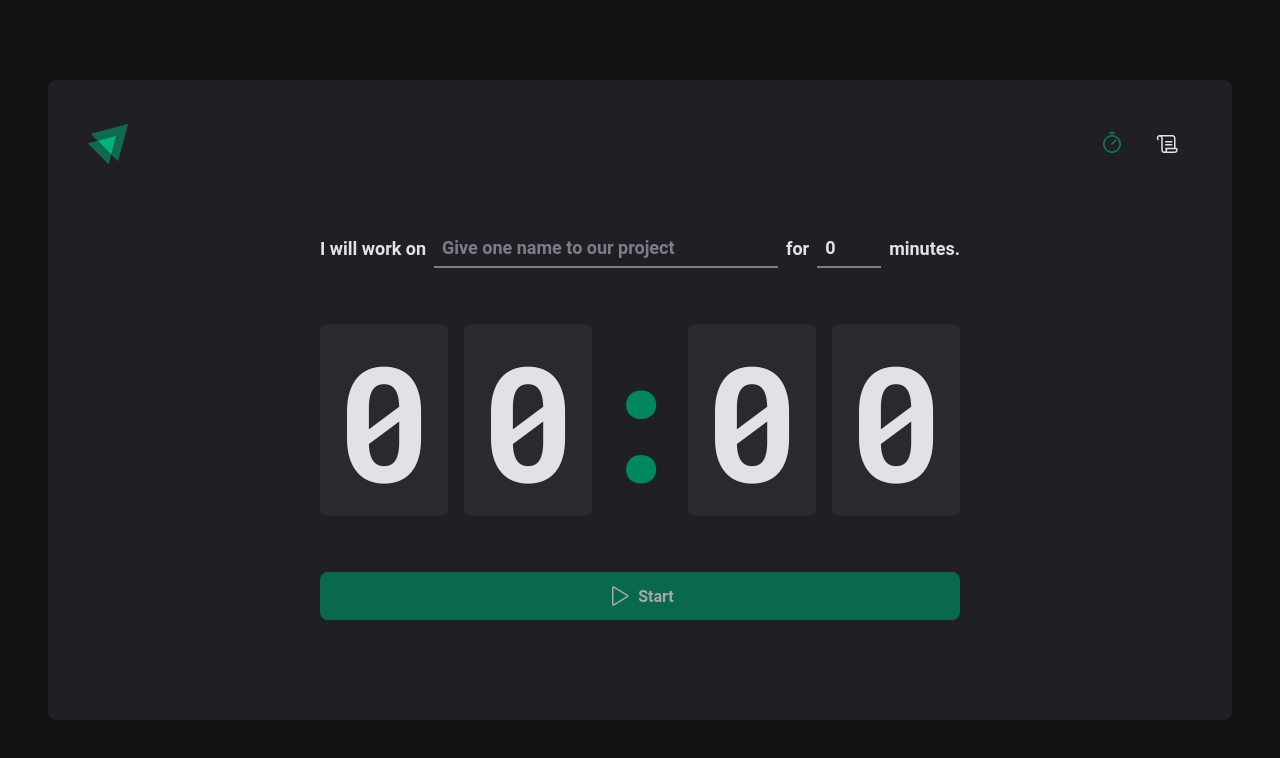
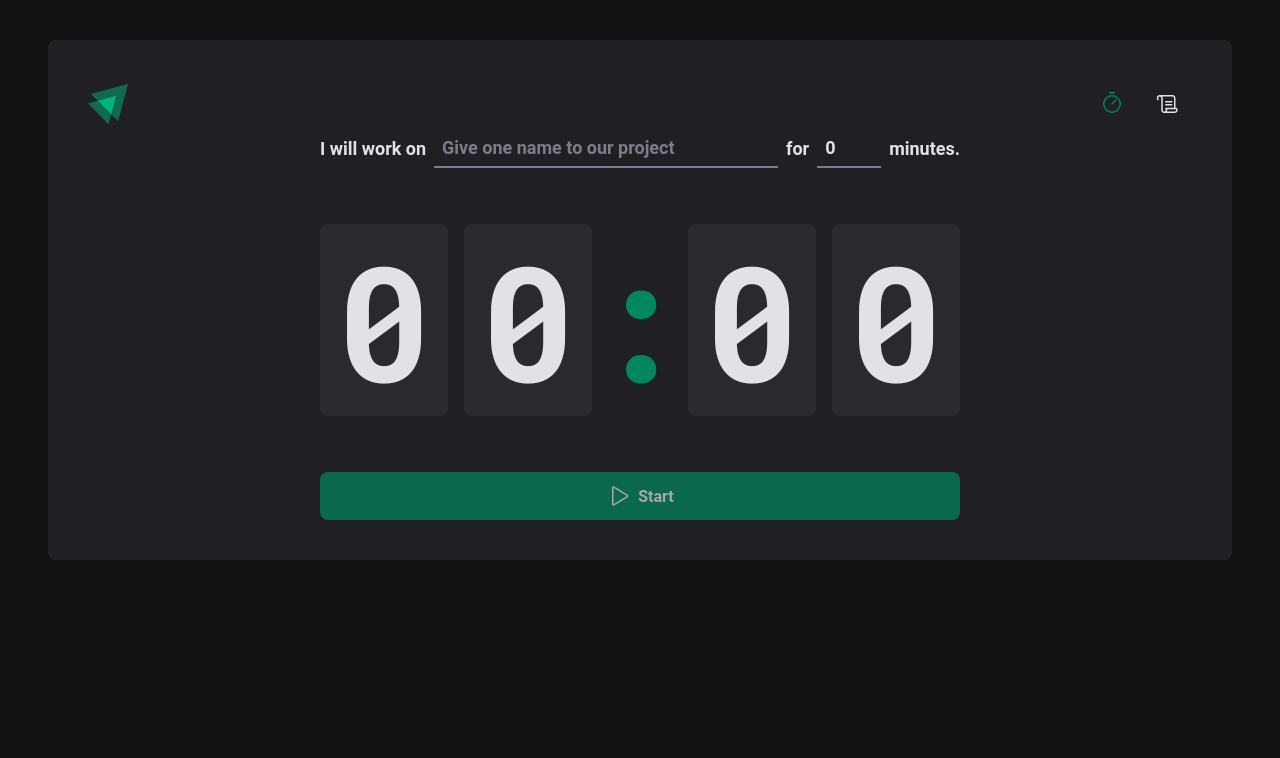
Before and after one commit to BiaCarvalhoCavalieri/timer-project, a React (Vite) app: page / in a window 1280 px wide. Shown: the top 758 px of the page. Built offline with nearby package versions, Linux system fonts and the light colour scheme.

Commit message:
fix: layout container height adjustments

```diff
--- a/src/layouts/DefaultLayout/styles.ts
+++ b/src/layouts/DefaultLayout/styles.ts
@@ -3,8 +3,8 @@ import styled from 'styled-components'
 export const LayoutContainer = styled.div`
   max-width: 74rem;
   width: calc(100% - 4rem);
-  height: calc(100vh - 10rem);
-  margin: 5rem auto;
+  height: 100%;
+  margin: 2.5rem auto;
   padding: 2.5rem;
   background-color: ${(props) => props.theme['gray-800']};
   border-radius: 0.5rem;
```
